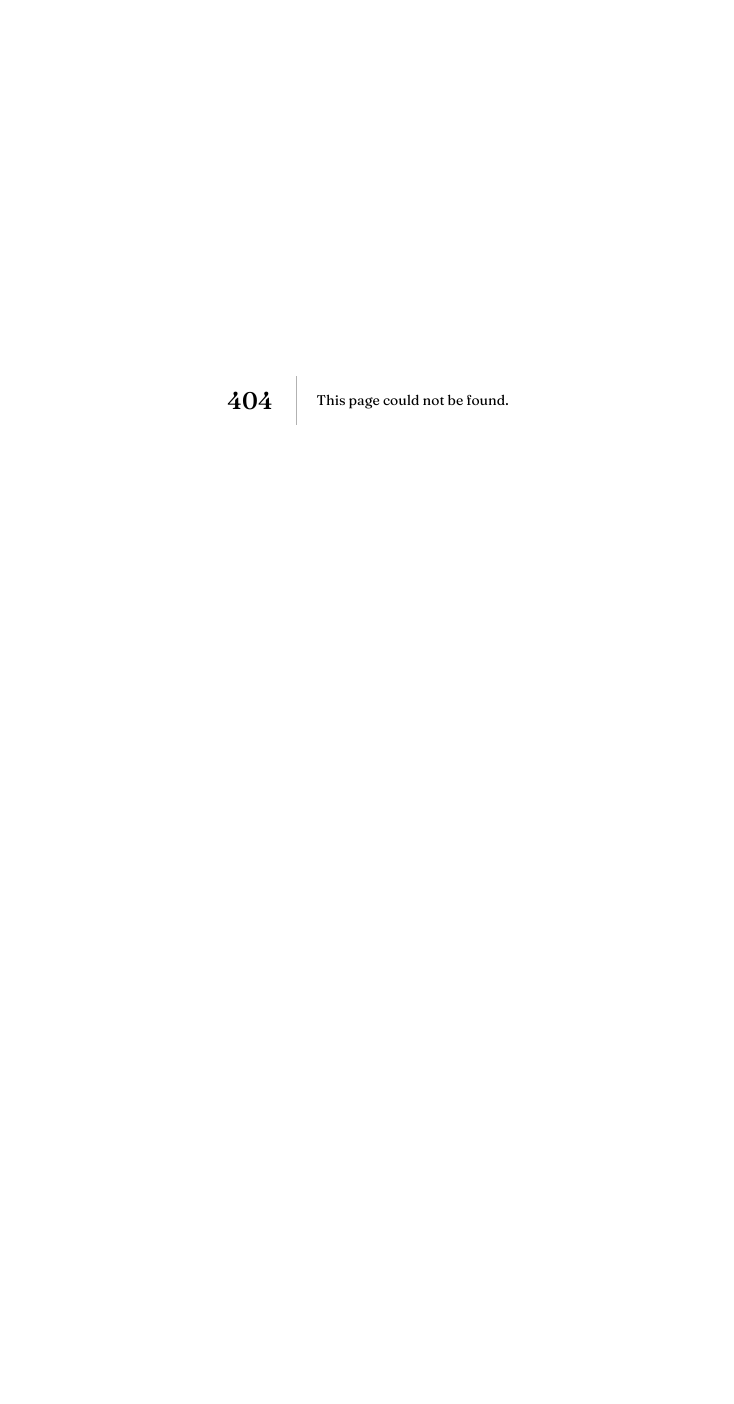
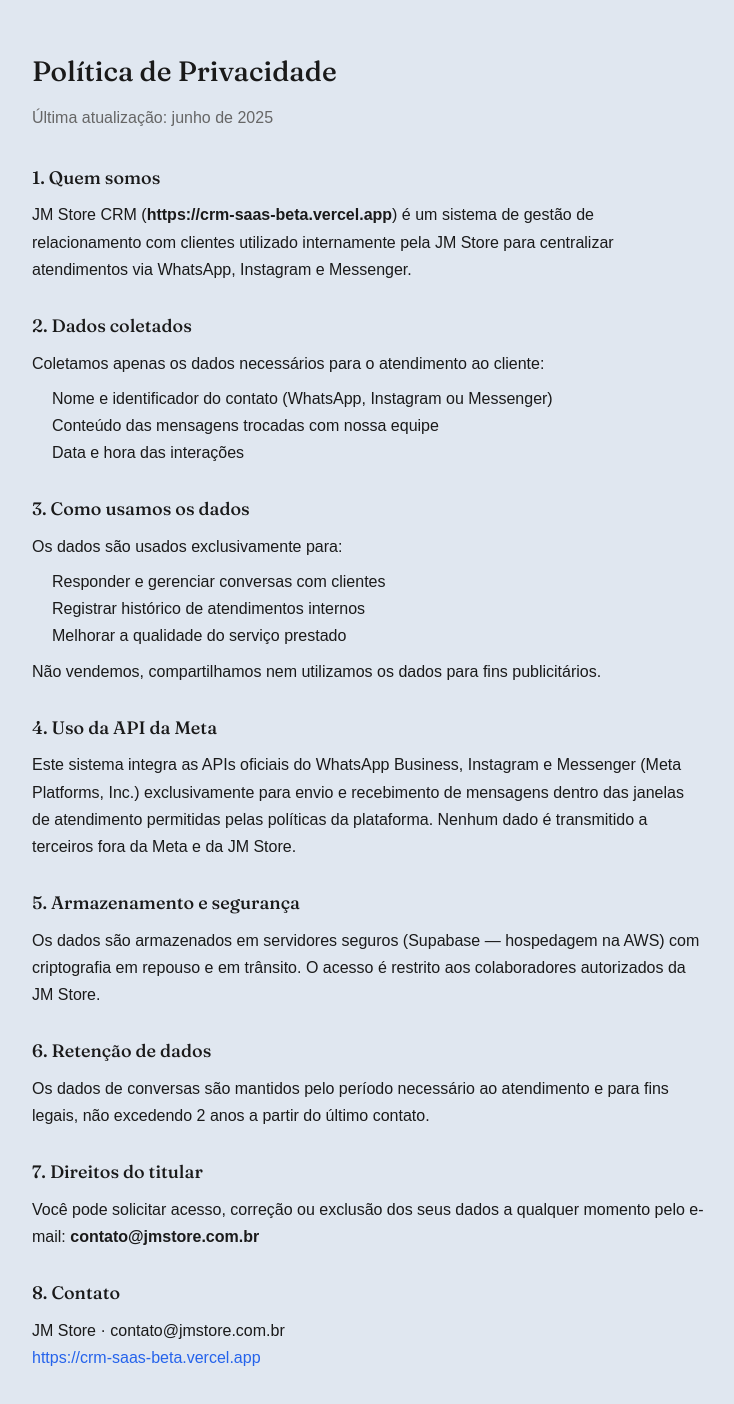
Before and after one commit to ramponi19/crm-saas, a Next.js app: page /privacy in a window 1280 px wide. Before the commit this address had no page. Shown: the top 1404 px of the page, without its empty margins (272-1006 px from the left). Before the commit the page ends 800 px from the top, so only its background shows below. Built offline with nearby package versions, Linux system fonts and the light colour scheme.

Commit message:
feat: add /privacy page for Meta App Review compliance

```diff
--- /dev/null
+++ b/app/privacy/page.tsx
@@ -0,0 +1,84 @@
+import type { Metadata } from 'next'
+
+export const metadata: Metadata = {
+  title: 'Política de Privacidade | JM Store CRM',
+}
+
+export default function PrivacyPage() {
+  return (
+    <main style={{ maxWidth: 720, margin: '0 auto', padding: '48px 24px', fontFamily: 'sans-serif', color: '#1a1a1a', lineHeight: 1.7 }}>
+      <h1 style={{ fontSize: 28, fontWeight: 700, marginBottom: 8 }}>Política de Privacidade</h1>
+      <p style={{ color: '#666', marginBottom: 32 }}>Última atualização: junho de 2025</p>
+
+      <section style={{ marginBottom: 28 }}>
+        <h2 style={{ fontSize: 18, fontWeight: 600, marginBottom: 8 }}>1. Quem somos</h2>
+        <p>
+          JM Store CRM (<strong>https://crm-saas-beta.vercel.app</strong>) é um sistema de gestão de relacionamento com
+          clientes utilizado internamente pela JM Store para centralizar atendimentos via WhatsApp, Instagram e Messenger.
+        </p>
+      </section>
+
+      <section style={{ marginBottom: 28 }}>
+        <h2 style={{ fontSize: 18, fontWeight: 600, marginBottom: 8 }}>2. Dados coletados</h2>
+        <p>Coletamos apenas os dados necessários para o atendimento ao cliente:</p>
+        <ul style={{ paddingLeft: 20, marginTop: 8 }}>
+          <li>Nome e identificador do contato (WhatsApp, Instagram ou Messenger)</li>
+          <li>Conteúdo das mensagens trocadas com nossa equipe</li>
+          <li>Data e hora das interações</li>
+        </ul>
+      </section>
+
+      <section style={{ marginBottom: 28 }}>
+        <h2 style={{ fontSize: 18, fontWeight: 600, marginBottom: 8 }}>3. Como usamos os dados</h2>
+        <p>Os dados são usados exclusivamente para:</p>
+        <ul style={{ paddingLeft: 20, marginTop: 8 }}>
+          <li>Responder e gerenciar conversas com clientes</li>
+          <li>Registrar histórico de atendimentos internos</li>
+          <li>Melhorar a qualidade do serviço prestado</li>
+        </ul>
+        <p style={{ marginTop: 8 }}>Não vendemos, compartilhamos nem utilizamos os dados para fins publicitários.</p>
+      </section>
+
+      <section style={{ marginBottom: 28 }}>
+        <h2 style={{ fontSize: 18, fontWeight: 600, marginBottom: 8 }}>4. Uso da API da Meta</h2>
+        <p>
+          Este sistema integra as APIs oficiais do WhatsApp Business, Instagram e Messenger (Meta Platforms, Inc.)
+          exclusivamente para envio e recebimento de mensagens dentro das janelas de atendimento permitidas pelas
+          políticas da plataforma. Nenhum dado é transmitido a terceiros fora da Meta e da JM Store.
+        </p>
+      </section>
+
+      <section style={{ marginBottom: 28 }}>
+        <h2 style={{ fontSize: 18, fontWeight: 600, marginBottom: 8 }}>5. Armazenamento e segurança</h2>
+        <p>
+          Os dados são armazenados em servidores seguros (Supabase — hospedagem na AWS) com criptografia em repouso e
+          em trânsito. O acesso é restrito aos colaboradores autorizados da JM Store.
+        </p>
+      </section>
+
+      <section style={{ marginBottom: 28 }}>
+        <h2 style={{ fontSize: 18, fontWeight: 600, marginBottom: 8 }}>6. Retenção de dados</h2>
+        <p>
+          Os dados de conversas são mantidos pelo período necessário ao atendimento e para fins legais, não excedendo
+          2 anos a partir do último contato.
+        </p>
+      </section>
+
+      <section style={{ marginBottom: 28 }}>
+        <h2 style={{ fontSize: 18, fontWeight: 600, marginBottom: 8 }}>7. Direitos do titular</h2>
+        <p>
+          Você pode solicitar acesso, correção ou exclusão dos seus dados a qualquer momento pelo e-mail:
+          <strong> contato@jmstore.com.br</strong>
+        </p>
+      </section>
+
+      <section style={{ marginBottom: 28 }}>
+        <h2 style={{ fontSize: 18, fontWeight: 600, marginBottom: 8 }}>8. Contato</h2>
+        <p>
+          JM Store · contato@jmstore.com.br<br />
+          <a href="https://crm-saas-beta.vercel.app" style={{ color: '#2563eb' }}>https://crm-saas-beta.vercel.app</a>
+        </p>
+      </section>
+    </main>
+  )
+}
```
